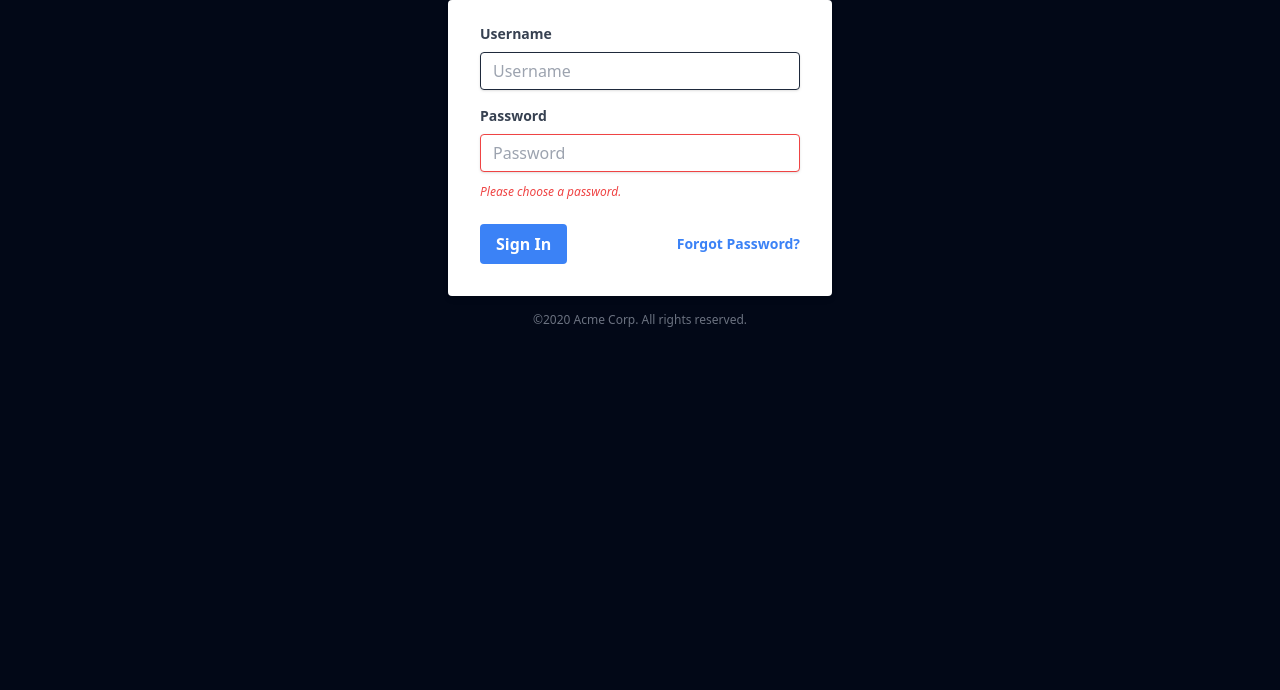
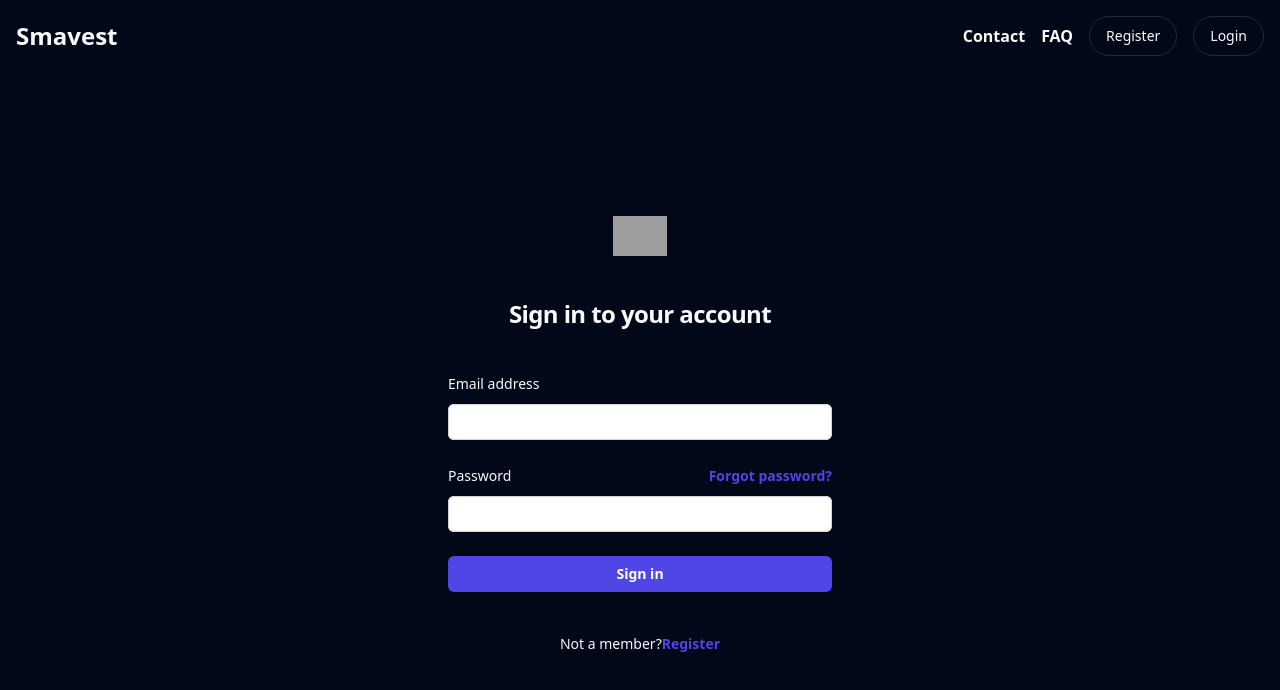
Before and after one commit to MinhNguyenD/SmartInvestFE, a React (Vite) app: page /login in a window 1280 px wide. Shown: the top 690 px of the page. Built offline with nearby package versions, Linux system fonts and the light colour scheme; grey boxes are pictures that could not be loaded.

Commit message:
Changed login form

```diff
--- a/src/pages/LoginPage.tsx
+++ b/src/pages/LoginPage.tsx
@@ -1,56 +1,93 @@
+import LandingNavbar from "@/components/LandingNavbar";
+import { Link } from "react-router-dom";
+
 function LoginPage() {
   return (
-    <div className="w-full h-full flex flex-col justify-center items-center">
-      <form className="min-w-96 bg-white shadow-md rounded px-8 pt-6 pb-8 mb-4">
-        <div className="mb-4">
+    <div>
+      <LandingNavbar />
+      <div className="flex min-h-full flex-col justify-center px-6 py-36 lg:px-8">
+        <div className="sm:mx-auto sm:w-full sm:max-w-sm">
+          <img
+            className="mx-auto h-10 w-auto"
+            src="https://tailwindui.com/img/logos/mark.svg?color=indigo&shade=600"
+            alt="Your Company"
+          />
+          <h2 className="mt-10 text-center text-2xl font-bold leading-9 tracking-tight ">
+            Sign in to your account
+          </h2>
+        </div>
+
+        <div className="mt-10 sm:mx-auto sm:w-full sm:max-w-sm">
+          <form className="space-y-6" action="#" method="POST">
+            <div>
               <label
-            className="block text-gray-700 text-sm font-bold mb-2"
-            htmlFor="username"
+                htmlFor="email"
+                className="block text-sm font-medium leading-6"
               >
-            Username
+                Email address
               </label>
+              <div className="mt-2">
                 <input
-            className="shadow appearance-none border rounded w-full py-2 px-3 text-gray-700 leading-tight focus:outline-none focus:shadow-outline"
-            id="username"
-            type="text"
-            placeholder="Username"
+                  id="email"
+                  name="email"
+                  type="email"
+                  autoComplete="email"
+                  required
+                  className="block w-full rounded-md border-0 py-1.5 shadow-sm ring-1 ring-inset ring-gray-300 placeholder:text-gray-400 focus:ring-2 focus:ring-inset focus:ring-indigo-600 sm:text-sm sm:leading-6"
                 />
               </div>
-        <div className="mb-6">
+            </div>
+
+            <div>
+              <div className="flex items-center justify-between">
                 <label
-            className="block text-gray-700 text-sm font-bold mb-2"
                   htmlFor="password"
+                  className="block text-sm font-medium leading-6"
                 >
                   Password
                 </label>
+                <div className="text-sm">
+                  <a
+                    href="#"
+                    className="font-semibold text-indigo-600 hover:text-indigo-500"
+                  >
+                    Forgot password?
+                  </a>
+                </div>
+              </div>
+              <div className="mt-2">
                 <input
-            className="shadow appearance-none border border-red-500 rounded w-full py-2 px-3 text-gray-700 mb-3 leading-tight focus:outline-none focus:shadow-outline"
                   id="password"
+                  name="password"
                   type="password"
-            placeholder="Password"
+                  autoComplete="current-password"
+                  required
+                  className="block w-full rounded-md border-0 py-1.5 shadow-sm ring-1 ring-inset ring-gray-300 placeholder:text-gray-400 focus:ring-2 focus:ring-inset focus:ring-indigo-600 sm:text-sm sm:leading-6"
                 />
-          <p className="text-red-500 text-xs italic">
-            Please choose a password.
+              </div>
+            </div>
+
+            <div>
+              <button
+                type="submit"
+                className="flex w-full justify-center rounded-md bg-indigo-600 px-3 py-1.5 text-sm font-semibold leading-6 text-white shadow-sm hover:bg-indigo-500 focus-visible:outline focus-visible:outline-2 focus-visible:outline-offset-2 focus-visible:outline-indigo-600"
+              >
+                Sign in
+              </button>
+            </div>
+          </form>
+
+          <p className="mt-10 text-center text-sm">
+            Not a member?
+            <Link
+              to="/register"
+              className="font-semibold leading-6 text-indigo-600 hover:text-indigo-500"
+            >
+              Register
+            </Link>
           </p>
         </div>
-        <div className="flex items-center justify-between">
-          <button
-            className="bg-blue-500 hover:bg-blue-700 text-white font-bold py-2 px-4 rounded focus:outline-none focus:shadow-outline"
-            type="button"
-          >
-            Sign In
-          </button>
-          <a
-            className="inline-block align-baseline font-bold text-sm text-blue-500 hover:text-blue-800"
-            href="#"
-          >
-            Forgot Password?
-          </a>
       </div>
-      </form>
-      <p className="text-center text-gray-500 text-xs">
-        &copy;2020 Acme Corp. All rights reserved.
-      </p>
     </div>
   );
 }
```
Lines whose indentation alone changed are shown as unchanged.
